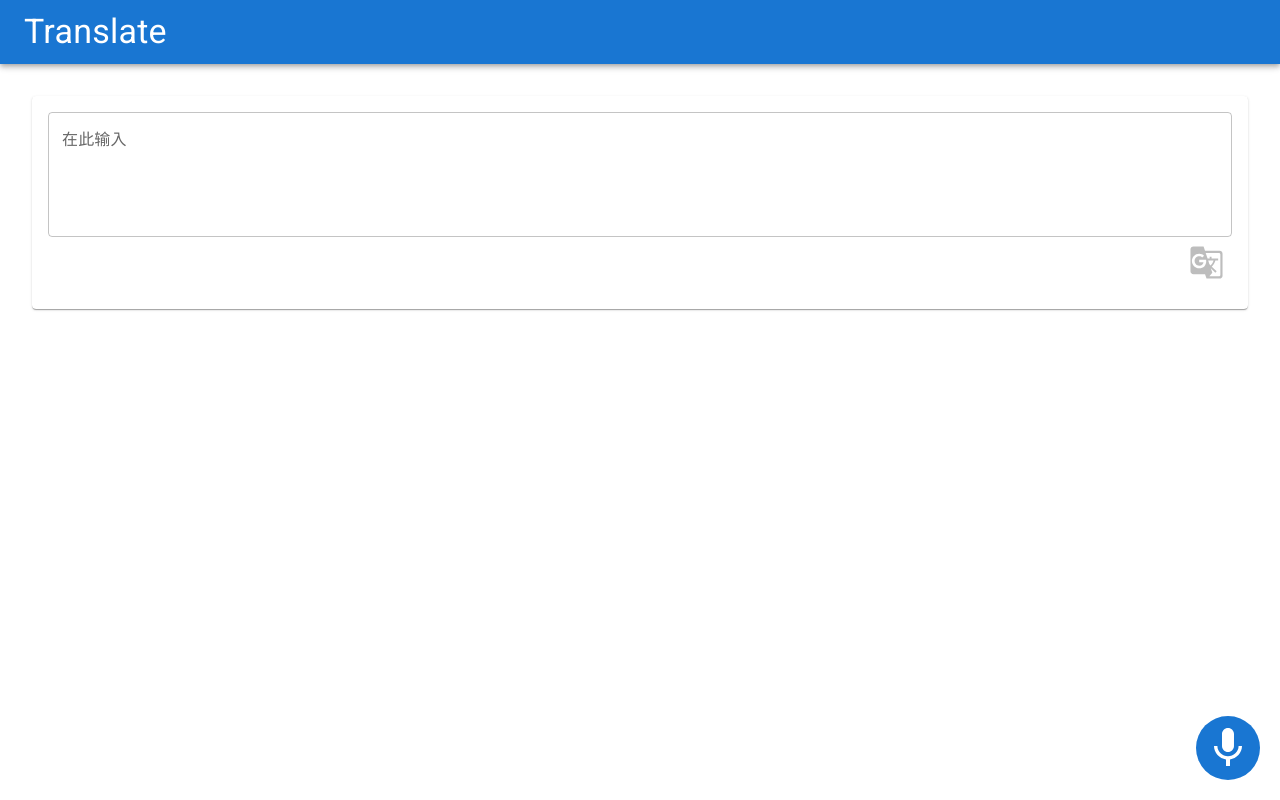
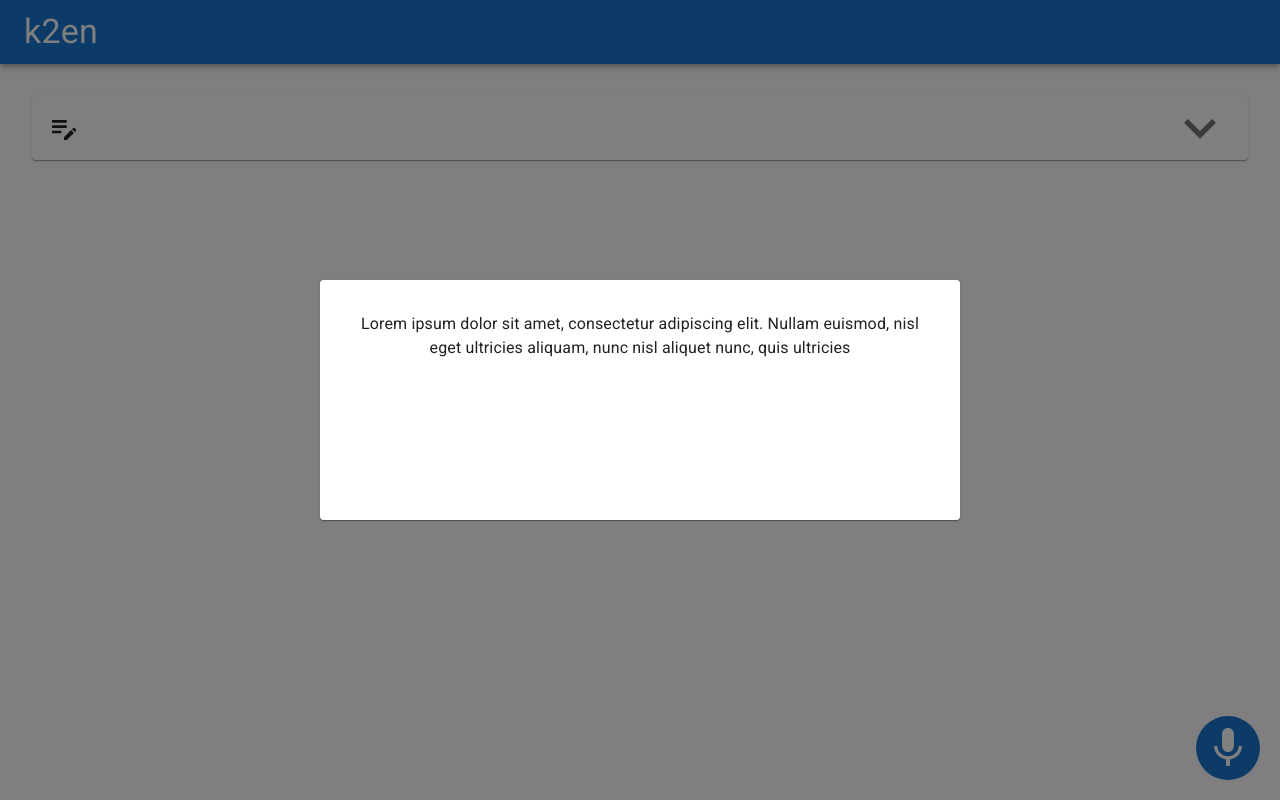
Before and after one commit to imjwang/translate, a Next.js app: page / in a window 1280 px wide. Both pictures are taken after a click on the button 1228 px from the left and 748 px from the top of the page. Built offline with nearby package versions, Linux system fonts and the light colour scheme.

Commit message:
ui work to minimize text input

```diff
--- a/src/app/Mic.js
+++ b/src/app/Mic.js
@@ -1,11 +1,38 @@
-import { Box, IconButton } from "@mui/material";
+import { IconButton, Modal, Typography, Box, Card } from "@mui/material";
 import MicIcon from "@mui/icons-material/Mic";
+import { useState } from "react";
 
 const Mic = () => {
+  const [modal, setModal] = useState(false);
   const handleClick = () => {
     console.log("hi");
   };
+
+  const toggleModal = () => {
+    setModal(!modal);
+  };
   return (
+    <>
+      <Modal open={modal} onClose={toggleModal}>
+        <Card
+          sx={{
+            position: "absolute",
+            top: "50%",
+            left: "50%",
+            transform: "translate(-50%, -50%)",
+            p: 4,
+            width: "50vw",
+            height: "30vh",
+            textAlign: "center",
+          }}
+        >
+          <Typography variant="body1">
+            Lorem ipsum dolor sit amet, consectetur adipiscing elit. Nullam
+            euismod, nisl eget ultricies aliquam, nunc nisl aliquet nunc, quis
+            ultricies
+          </Typography>
+        </Card>
+      </Modal>
       <Box
         sx={{
           position: "fixed",
@@ -15,10 +42,11 @@
           borderRadius: "50%",
         }}
       >
-      <IconButton onClick={handleClick}>
+        <IconButton onClick={toggleModal}>
           <MicIcon sx={{ fontSize: "3rem", color: "white" }} />
         </IconButton>
       </Box>
+    </>
   );
 };
 export default Mic;
--- a/src/app/Result.js
+++ b/src/app/Result.js
@@ -56,7 +56,7 @@
             }}
             onClick={handlePlay}
           >
-            <PlayArrowIcon sx={{ fontSize: "3rem", color: "white" }} />
+            <PlayArrowIcon sx={{ fontSize: "2rem", color: "white" }} />
           </IconButton>
         )}
       </Stack>
--- a/src/app/Search.js
+++ b/src/app/Search.js
@@ -1,12 +1,19 @@
-import { debounce, set } from "lodash";
+import { debounce } from "lodash";
 import {
   TextField,
   Card,
   CardActions,
+  CircularProgress,
+  Accordion,
+  AccordionSummary,
+  AccordionDetails,
+  Typography,
   Stack,
-  CircularProgress,
+  AccordionActions,
 } from "@mui/material";
-import GTranslateIcon from "@mui/icons-material/GTranslate";
+import TranslateIcon from "@mui/icons-material/Translate";
+import EditNoteIcon from "@mui/icons-material/EditNote";
+import ExpandMoreIcon from "@mui/icons-material/ExpandMore";
 import { useState, useEffect, useCallback } from "react";
 
 const translateApi = async (value) => {
@@ -56,10 +63,34 @@
     };
   }, [text, callApi]);
   return (
-    <Card sx={{ p: 2 }}>
+    <Accordion>
+      <AccordionSummary
+        expan
+        Accordion
+        expandIcon={
+          <ExpandMoreIcon
+            sx={{
+              fontSize: "4rem",
+            }}
+          />
+        }
+        sx={{
+          "&:hover": {
+            backgroundColor: "primary.light",
+          },
+        }}
+      >
+        <EditNoteIcon
+          sx={{
+            fontSize: "2rem",
+          }}
+        />
+      </AccordionSummary>
+      <AccordionDetails>
         <TextField
           id="Type"
-        label="在此输入"
+          label="Translate"
+          placeholder="你好..."
           value={text}
           onChange={(e) => {
             setText(e.target.value);
@@ -71,16 +102,17 @@
           maxRows={10}
           minRows={4}
         />
-      <CardActions>
+      </AccordionDetails>
+      <AccordionActions>
         <Stack sx={{ width: "100%", height: "5vh" }} direction={"row-reverse"}>
           {loading ? (
             <CircularProgress size={30} color="primary" />
           ) : (
-            <GTranslateIcon color={color} fontSize="large" />
+            <TranslateIcon color={color} fontSize="large" />
           )}
         </Stack>
-      </CardActions>
-    </Card>
+      </AccordionActions>
+    </Accordion>
   );
 };
 
--- a/src/app/page.js
+++ b/src/app/page.js
@@ -8,6 +8,8 @@
   Card,
   AppBar,
   Toolbar,
+  Modal,
+  Button,
 } from "@mui/material";
 import Mic from "./Mic";
 import Search from "./Search";
@@ -16,12 +18,13 @@
 
 export default function Home() {
   const [result, setResult] = useState("");
+
   return (
     <>
       <CssBaseline />
       <AppBar position="static">
         <Toolbar>
-          <Typography variant="h4">Translate</Typography>
+          <Typography variant="h4">k2en</Typography>
         </Toolbar>
       </AppBar>
       <Stack spacing={4} sx={{ m: 4 }}>
```
Lines whose indentation alone changed are shown as unchanged.
